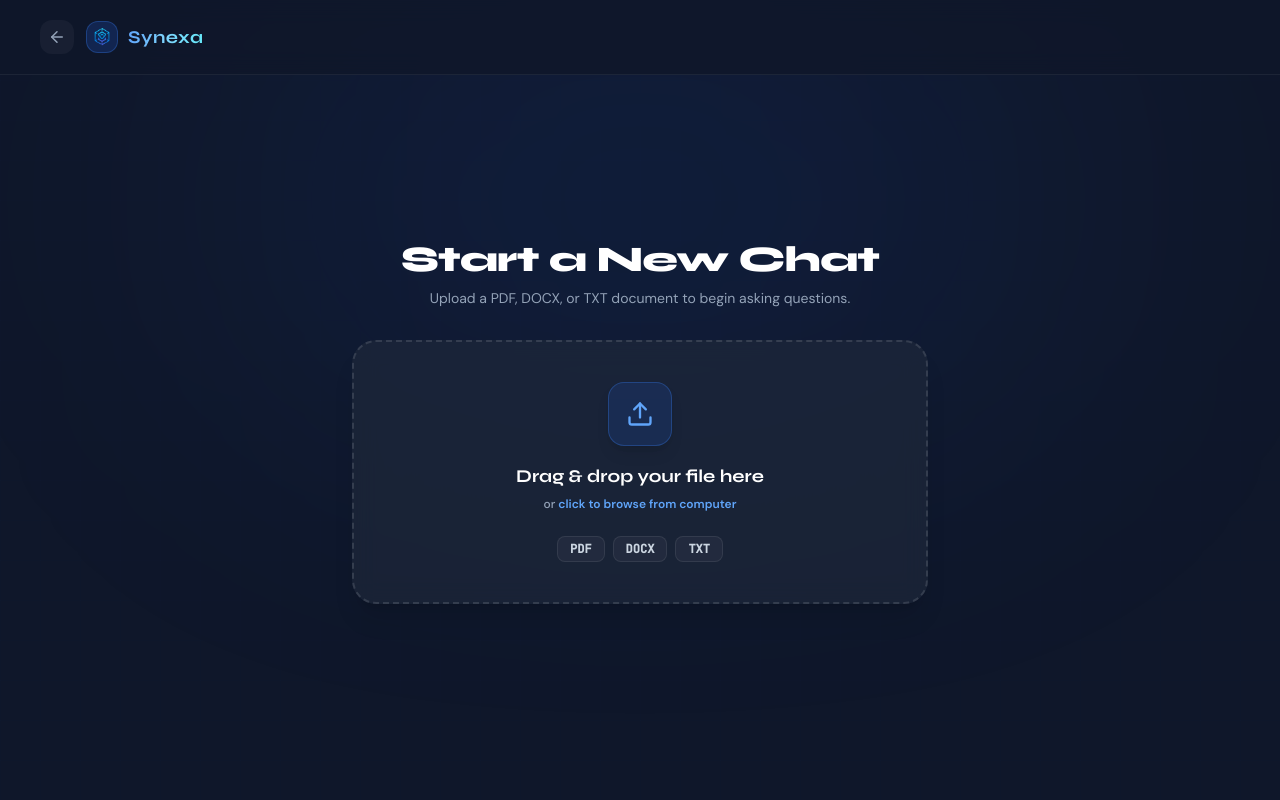
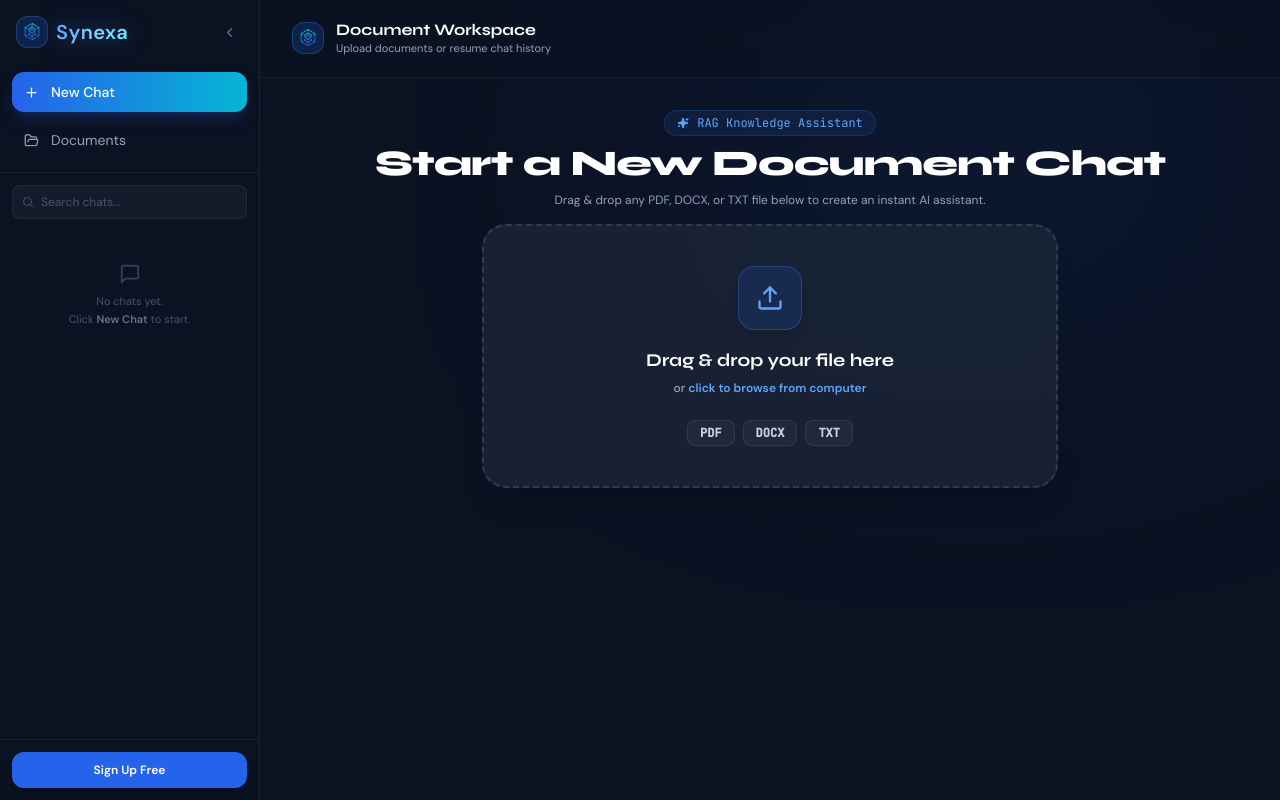
Before and after one commit to abhinayk04/Synexa, a React (Vite) app in the folder frontend/: page /upload in a window 1280 px wide. Built offline with nearby package versions, Linux system fonts and the light colour scheme.

Commit message:
Include persistent Sidebar and Recent Chat History Cards on Upload page

```diff
--- a/frontend/src/pages/Upload.jsx
+++ b/frontend/src/pages/Upload.jsx
@@ -1,38 +1,40 @@
 import { motion } from 'framer-motion'
 import { useNavigate } from 'react-router-dom'
-import { ArrowLeft, MessageSquare, FileText, ArrowRight, FolderOpen } from 'lucide-react'
+import { MessageSquare, FileText, ArrowRight, FolderOpen, Clock, Sparkles, Plus, Search } from 'lucide-react'
 import UploadArea from '../components/UploadArea'
+import Sidebar from '../components/Sidebar'
 import { useChat } from '../context/ChatContext'
+import { useAuth } from '../context/AuthContext'
 
 export default function Upload() {
   const navigate = useNavigate()
   const { chats, switchChat, documents } = useChat()
+  const { displayName } = useAuth()
 
   return (
-    <div className="min-h-screen bg-[#0F172A] flex flex-col relative overflow-hidden">
-      {/* Background glow */}
-      <div className="fixed inset-0 bg-grid-pattern bg-grid opacity-30 pointer-events-none" />
-      <div className="pointer-events-none fixed top-0 left-1/2 -translate-x-1/2 w-[800px] h-[400px] bg-blue-600/10 rounded-full blur-[140px]" />
+    <div className="flex h-screen bg-[#0F172A] overflow-hidden">
+      {/* Persistent Left Sidebar */}
+      <Sidebar />
 
-      {/* Top Navbar */}
-      <div className="relative z-10 flex items-center justify-between px-6 md:px-10 py-5 border-b border-white/[0.06] bg-[#0F172A]/80 backdrop-blur-md">
+      {/* Main Right Workspace Area */}
+      <div className="flex-1 flex flex-col h-full overflow-y-auto relative bg-[#0B1222]">
+        {/* Background glow effects */}
+        <div className="fixed inset-0 bg-grid-pattern bg-grid opacity-20 pointer-events-none" />
+        <div className="pointer-events-none fixed top-0 right-0 w-[600px] h-[300px] bg-blue-600/10 rounded-full blur-[140px]" />
+
+        {/* Workspace Top Header */}
+        <div className="flex items-center justify-between px-8 py-5 border-b border-white/[0.06] bg-[#0B1222]/80 backdrop-blur-md sticky top-0 z-20">
           <div className="flex items-center gap-3">
-          <button
-            onClick={() => navigate('/')}
-            className="p-2 rounded-xl bg-white/[0.04] hover:bg-white/[0.08] text-slate-400 hover:text-white transition-colors"
-            title="Back to Home"
-          >
-            <ArrowLeft size={18} />
-          </button>
-
-          <div className="flex items-center gap-2.5 cursor-pointer" onClick={() => navigate('/')}>
             <div className="w-8 h-8 rounded-xl bg-blue-600/20 border border-blue-500/30 p-1 flex items-center justify-center">
               <img src="/logo.png" alt="Synexa" className="w-full h-full object-contain" />
             </div>
-            <span className="font-display font-bold text-white text-lg tracking-wide text-gradient">Synexa</span>
+            <div>
+              <h2 className="font-display font-bold text-white text-base leading-tight">Document Workspace</h2>
+              <p className="text-[11px] text-slate-400">Upload documents or resume chat history</p>
             </div>
           </div>
 
+          <div className="flex items-center gap-3">
             {chats.length > 0 && (
               <button
                 onClick={() => {
@@ -42,87 +44,99 @@ export default function Upload() {
                 className="flex items-center gap-2 px-4 py-2 rounded-xl bg-blue-600 hover:bg-blue-500 text-xs font-semibold text-white transition-all shadow-lg shadow-blue-900/40"
               >
                 <MessageSquare size={14} />
-            Go to Recent Chat
+                Open Active Chat
               </button>
             )}
           </div>
+        </div>
 
-      {/* Main Container */}
-      <div className="flex-1 flex items-center justify-center px-6 py-12 relative z-10">
-        <div className="w-full max-w-xl">
+        {/* Workspace Content */}
+        <div className="flex-1 max-w-5xl mx-auto w-full px-6 py-8 relative z-10 space-y-10">
 
-          {/* Header */}
+          {/* Section 1: Upload Drag & Drop Area */}
+          <div className="space-y-4">
             <motion.div
               initial={{ opacity: 0, y: 16 }}
               animate={{ opacity: 1, y: 0 }}
-            className="text-center mb-8"
+              className="text-center space-y-2"
             >
-            <h1 className="font-display font-extrabold text-3xl md:text-4xl text-white tracking-tight mb-2">
-              Start a New Chat
+              <div className="inline-flex items-center gap-2 px-3 py-1 rounded-full bg-blue-500/10 border border-blue-500/20 text-xs font-mono text-blue-400">
+                <Sparkles size={12} fill="currentColor" /> RAG Knowledge Assistant
+              </div>
+              <h1 className="font-display font-extrabold text-3xl md:text-4xl text-white tracking-tight">
+                Start a New Document Chat
               </h1>
-            <p className="text-sm text-slate-400">
-              Upload a PDF, DOCX, or TXT document to begin asking questions.
+              <p className="text-xs text-slate-400 max-w-md mx-auto">
+                Drag & drop any PDF, DOCX, or TXT file below to create an instant AI assistant.
               </p>
             </motion.div>
 
-          {/* Clean Upload Dropzone Area */}
             <motion.div
               initial={{ opacity: 0, y: 16 }}
               animate={{ opacity: 1, y: 0 }}
               transition={{ delay: 0.1 }}
-            className="mb-8"
             >
               <UploadArea />
             </motion.div>
+          </div>
 
-          {/* Resume Old Chats List (If user has previous chats) */}
+          {/* Section 2: Recent Document Chats & Past History */}
           {chats.length > 0 && (
             <motion.div
               initial={{ opacity: 0, y: 16 }}
               animate={{ opacity: 1, y: 0 }}
               transition={{ delay: 0.2 }}
-              className="p-5 rounded-2xl bg-[#1E293B]/70 border border-white/[0.08] backdrop-blur-md"
+              className="space-y-4"
             >
-              <div className="flex items-center justify-between mb-3 px-1">
-                <span className="text-xs font-mono text-slate-400 uppercase tracking-wider font-semibold">
-                  Or Continue an Existing Chat
-                </span>
+              <div className="flex items-center justify-between px-1">
+                <div className="flex items-center gap-2">
+                  <Clock size={16} className="text-blue-400" />
+                  <h3 className="font-display font-bold text-white text-base">Recent Chat History</h3>
+                  <span className="text-xs text-slate-500 font-mono">({chats.length} active sessions)</span>
+                </div>
+
                 <button
                   onClick={() => navigate('/documents')}
-                  className="text-xs text-blue-400 hover:text-blue-300 transition-colors font-medium flex items-center gap-1"
+                  className="text-xs text-blue-400 hover:text-blue-300 font-medium flex items-center gap-1 transition-colors"
                 >
-                  All Documents ({documents.length}) <ArrowRight size={12} />
+                  View All Documents <ArrowRight size={12} />
                 </button>
               </div>
 
-              <div className="space-y-2">
-                {chats.slice(0, 3).map((c) => (
-                  <div
+              <div className="grid grid-cols-1 md:grid-cols-2 gap-4">
+                {chats.map((c) => (
+                  <motion.div
                     key={c.id}
+                    whileHover={{ scale: 1.01, y: -2 }}
                     onClick={() => {
                       switchChat(c.id)
                       navigate('/chat')
                     }}
-                    className="flex items-center justify-between p-3 rounded-xl bg-white/[0.03] hover:bg-white/[0.08] border border-white/[0.04] hover:border-blue-500/30 cursor-pointer transition-all group"
+                    className="p-4 rounded-2xl bg-[#1E293B]/60 hover:bg-[#1E293B] border border-white/[0.08] hover:border-blue-500/40 cursor-pointer transition-all duration-200 shadow-xl flex flex-col justify-between group"
                   >
-                    <div className="flex items-center gap-3 min-w-0 pr-2">
-                      <div className="w-8 h-8 rounded-lg bg-blue-500/10 border border-blue-500/20 flex items-center justify-center text-blue-400 flex-shrink-0">
-                        <FileText size={15} />
+                    <div className="flex items-start gap-3.5 mb-3">
+                      <div className="w-10 h-10 rounded-xl bg-blue-600/15 border border-blue-500/30 flex items-center justify-center text-blue-400 flex-shrink-0 group-hover:scale-105 transition-transform">
+                        <FileText size={18} />
                       </div>
-                      <div className="min-w-0">
-                        <p className="text-xs font-bold text-white truncate group-hover:text-blue-300 transition-colors">
+                      <div className="min-w-0 flex-1">
+                        <h4 className="text-sm font-bold text-white truncate group-hover:text-blue-300 transition-colors">
                           {c.title}
-                        </p>
-                        <p className="text-[10px] text-slate-400 truncate">
+                        </h4>
+                        <p className="text-xs text-slate-400 truncate mt-0.5 font-mono">
                           {c.documentName}
                         </p>
                       </div>
                     </div>
 
-                    <span className="text-xs text-blue-400 font-semibold flex items-center gap-1 group-hover:translate-x-0.5 transition-transform flex-shrink-0">
-                      Open <ArrowRight size={12} />
+                    <div className="flex items-center justify-between pt-3 border-t border-white/[0.06] text-xs">
+                      <span className="text-[11px] text-slate-500 font-mono">
+                        {c.uploadedAt || 'Recent'}
+                      </span>
+                      <span className="text-xs font-semibold text-blue-400 flex items-center gap-1 group-hover:translate-x-1 transition-transform">
+                        Resume Chat <ArrowRight size={12} />
                       </span>
                     </div>
+                  </motion.div>
                 ))}
               </div>
             </motion.div>
```
Lines whose indentation alone changed are shown as unchanged.
